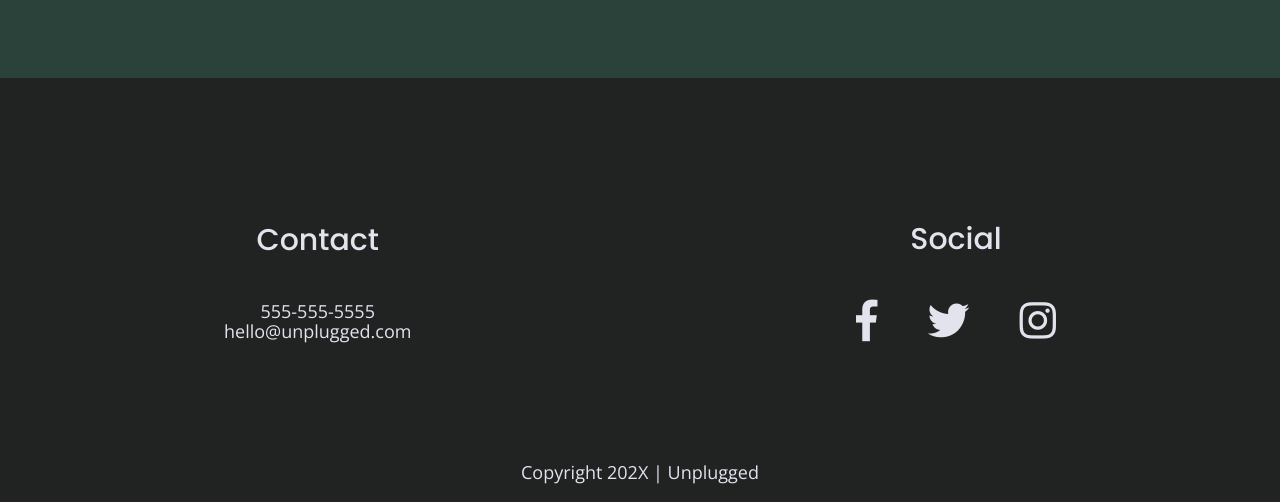
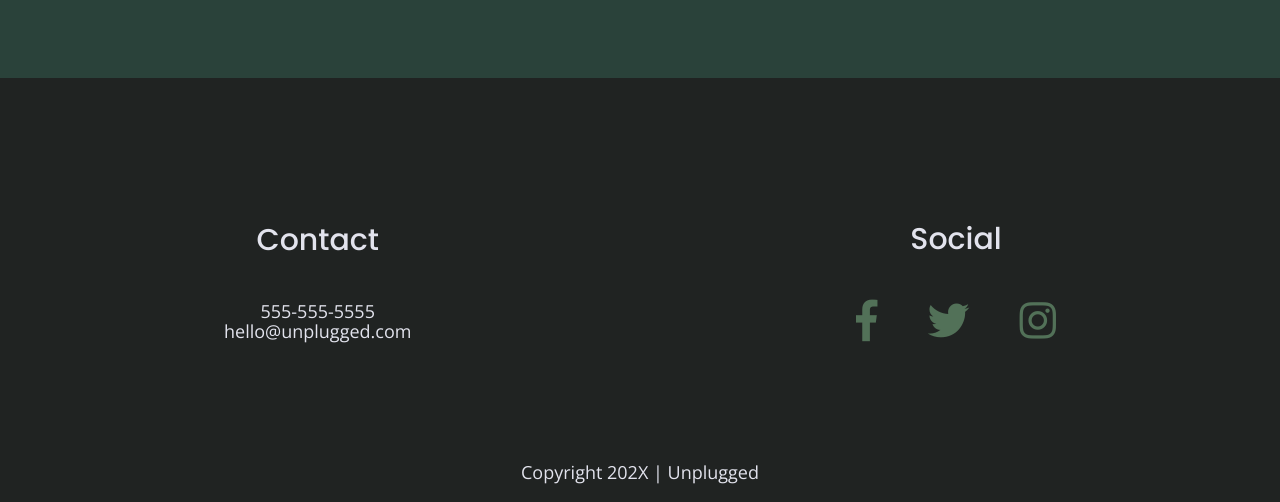
Before and after one commit to KSaldinger/unplugged01, a website: page index.html in a window 1280 px wide. Shown: the part 2589-3091 px from the top of the page. Drawn offline with nearby package versions, Linux system fonts and the light colour scheme.

Commit message:
Update index to fix social icons

```diff
--- a/index.html
+++ b/index.html
@@ -163,13 +163,13 @@
           <h4>Social</h4>
           <div class="social-icons">
             <p>
-              <a href="https://www.facebook.com/Skillcrush/" target="_blank"><i class="fab fa-facebook-f"></i></a>
+              <a href="https://www.facebook.com/Skillcrush/" target="_blank"><i class="fab fa-facebook-f"style="color: #527158;"></i></a>
             </p>
             <p>
-              <a href="https://twitter.com/Skillcrush" target="_blank"><i class="fab fa-twitter"></i></a>
+              <a href="https://twitter.com/Skillcrush" target="_blank"><i class="fab fa-twitter"style="color: #527158;"></i></a>
             </p>
             <p>
-              <a href="https://www.instagram.com/skillcrush/" target="_blank"><i class="fab fa-instagram"></i></a>
+              <a href="https://www.instagram.com/skillcrush/" target="_blank"><i class="fab fa-instagram"style="color: #527158;"></i></a>
             </p>
           </div>
         </div>
```
